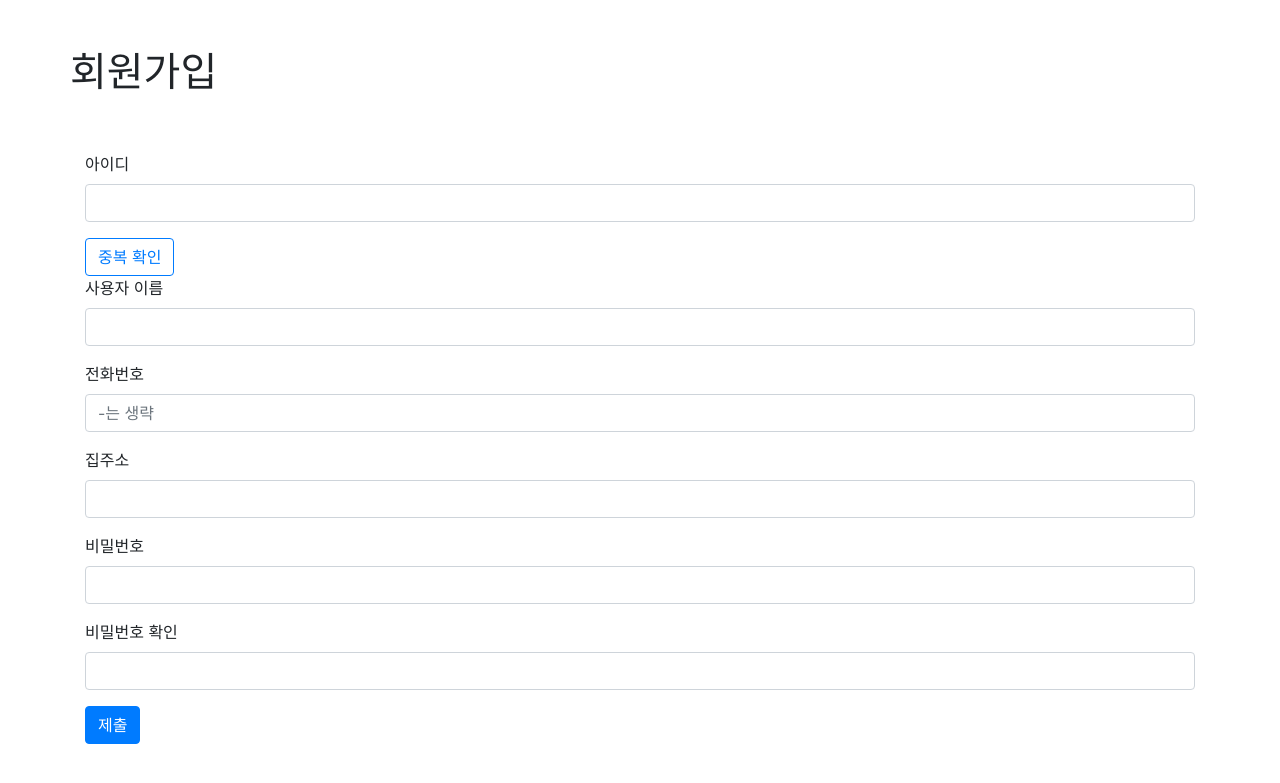
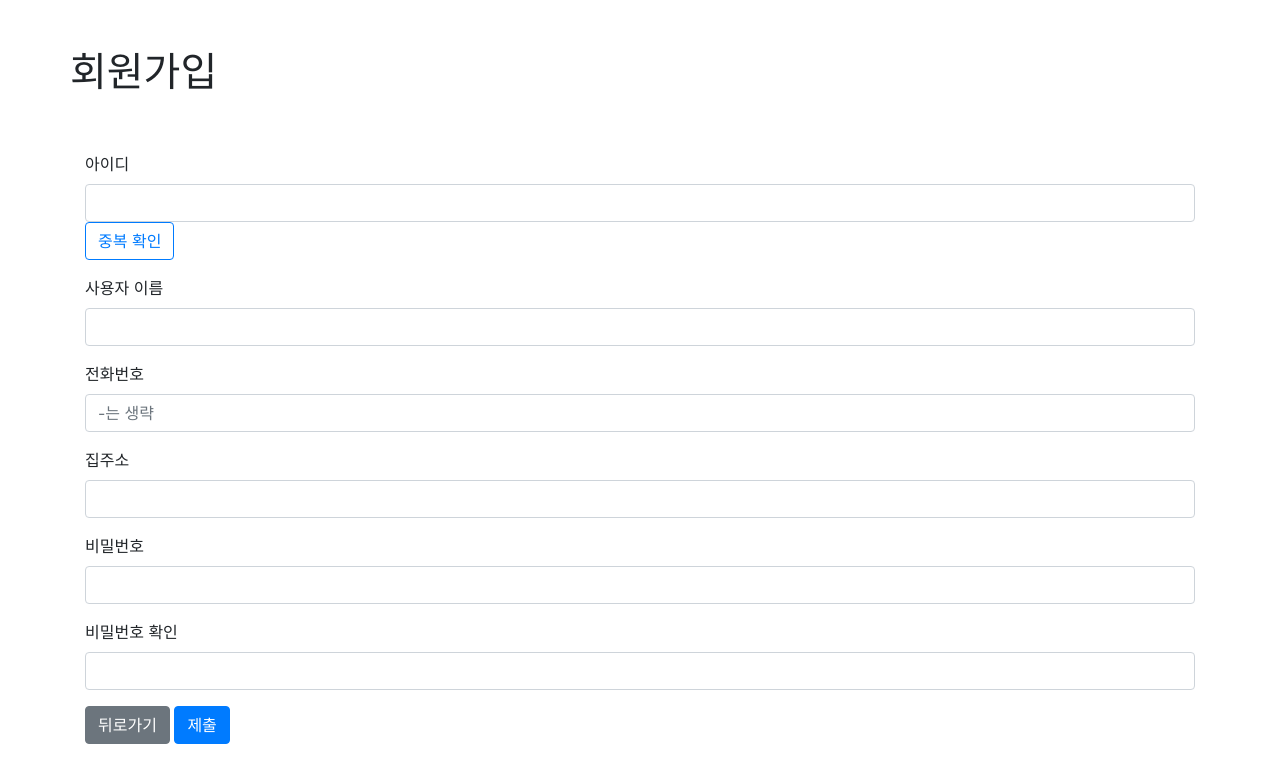
Before and after one commit to saleprobe/Project, a Flask app: page /register in a window 1280 px wide. Shown: the top 783 px of the page. Run offline with Flask 3, Linux system fonts and the light colour scheme; some libraries are stand-ins or nearby versions.

Commit message:
Update register.html
뒤로가기 버튼 추가, 중복 확인 버튼 위치 변경

```diff
--- a/Direct Sale/templates/register.html
+++ b/Direct Sale/templates/register.html
@@ -30,8 +30,8 @@
                         <input type="text" class="form-control" id="userid" placeholder="아이디" name="userid" /> -->
                         {{form.userid.label("아이디")}}
                         {{form.userid(class="form-control", placeholder="")}}
+                        <button type="button" class="btn btn-outline-primary">중복 확인</button>
                     </div>
-                    <button type="button" class="btn btn-outline-primary">중복 확인</button>
                     <div class="form-group">
                         <!-- <label for="username">이름</label>
                         <input type="text" class="form-control" id="username" placeholder="사용자이름" name="username" /> -->
@@ -62,6 +62,7 @@
                         {{form.re_password.label("비밀번호 확인")}}
                         {{form.re_password(class="form-control", placeholder="")}}
                     </div>
+                    <button onclick="location.href='/'" class="btn btn-secondary">뒤로가기</button >
                     <button type="submit" class="btn btn-primary">제출</button>
                 </form>
             </div>
```
